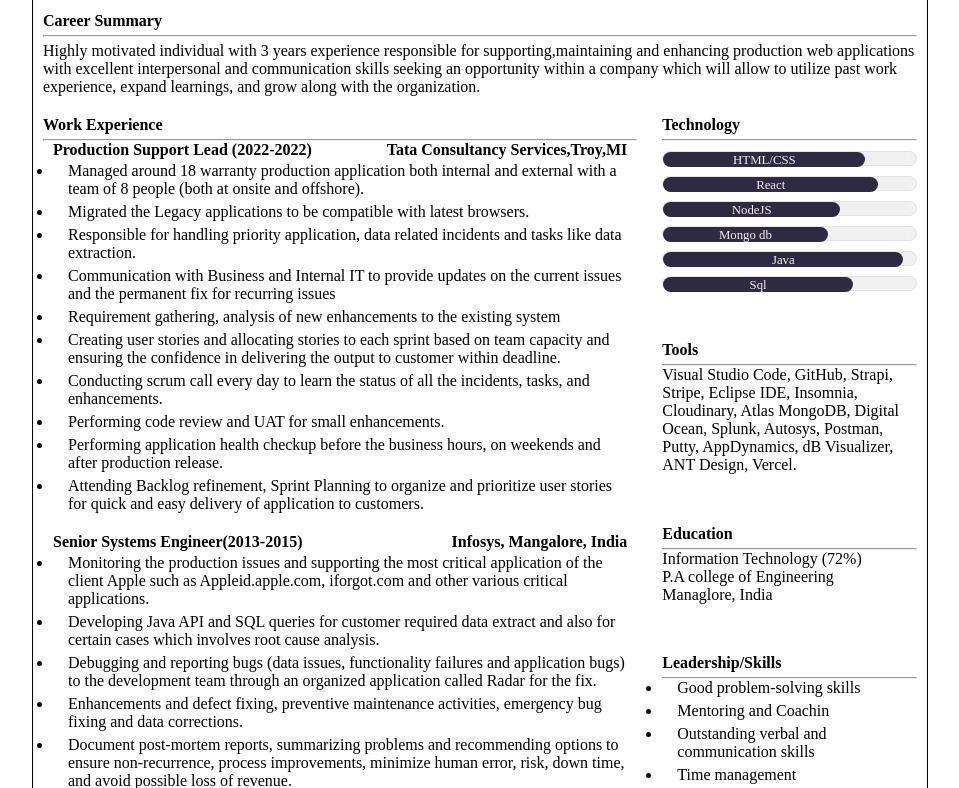
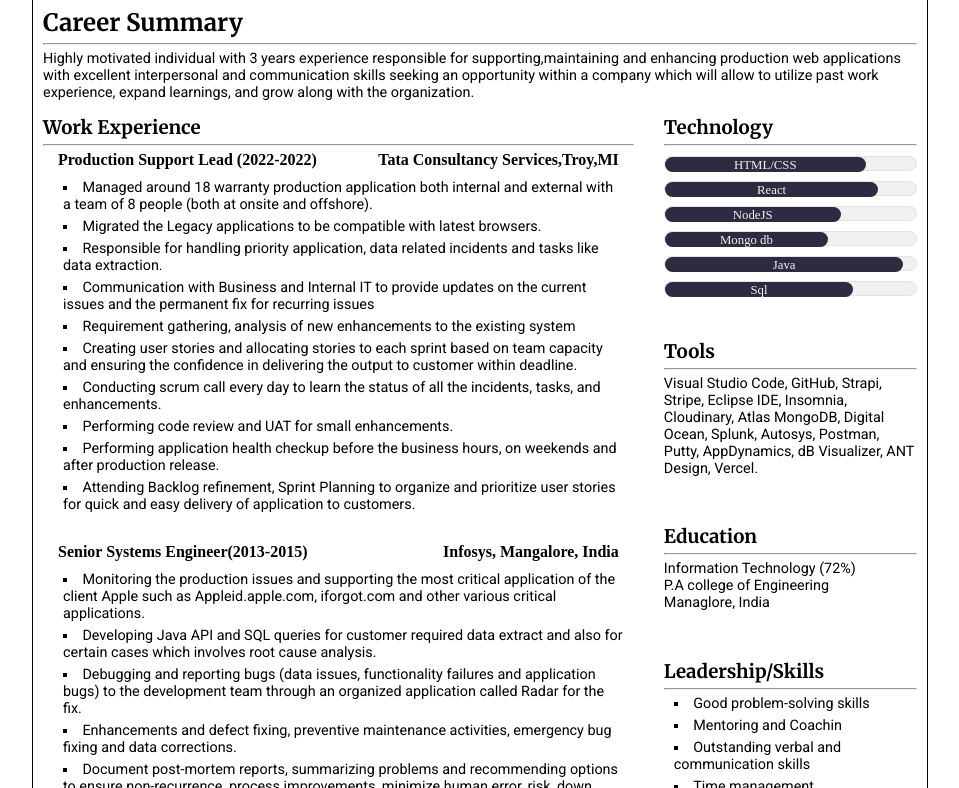
Before and after one commit to PrajnaYogesh/resume, a plain HTML site: page index.html in a window 1280 px wide. Shown: the part 164-952 px from the top of the page, without its empty margins (160-1119 px from the left). Drawn offline with Linux system fonts and the light colour scheme.

Commit message:
updated fonts

```diff
--- a/index.html
+++ b/index.html
@@ -5,7 +5,15 @@
     <meta name="viewport" content="width=device-width, initial-scale=1.0" />
     <title>Prajna Resume</title>
     <link rel="stylesheet" href="style.css" />
-    <script src="https://kit.fontawesome.com/262aad1d5c.js" crossorigin="anonymous"></script>
+    <link rel="preconnect" href="https://fonts.googleapis.com">
+<link rel="preconnect" href="https://fonts.gstatic.com" crossorigin>
+<link href="https://fonts.googleapis.com/css2?family=Roboto&display=swap" rel="stylesheet">
+<link rel="preconnect" href="https://fonts.googleapis.com">
+<link rel="preconnect" href="https://fonts.gstatic.com" crossorigin>
+<link href="https://fonts.googleapis.com/css2?family=Merriweather:wght@700&display=swap" rel="stylesheet">
+
+
+<script src="https://kit.fontawesome.com/262aad1d5c.js" crossorigin="anonymous"></script>
 
   </head>
   <body>
@@ -34,9 +42,9 @@
      <main class="bodySection">
 
       <div class="section2">
-<h2 class="desc-style">Career Summary</h2>
+<h2 class="merriweather-bold">Career Summary</h2>
 <hr>
-<p class="desc-style">
+<p class="roboto-regular">
   Highly motivated individual with 3 years experience  responsible for supporting,maintaining and enhancing production web applications with excellent interpersonal and communication skills seeking an
   opportunity within a company which will allow to utilize past work experience, expand learnings,
   and grow along with the organization.</p>
@@ -49,7 +57,7 @@
 
     <section class="workAndTech">
       <div class="workExperience">
-        <h3 class="desc-style">Work Experience</h2>
+        <h3 class="merriweather-bold">Work Experience</h2>
                <hr>
        <div class="companies">
         <div class="tcs">
@@ -59,7 +67,7 @@
 </div>
 
           <!-- <h6 class="year">2022-2022</h6> -->
-         <ul>
+         <ul class="roboto-regular">
           <li>Managed around 18 warranty production application both internal and external with a team of
             8 people (both at onsite and offshore).</li>
           <li>Migrated the Legacy applications to be compatible with latest browsers.</li>
@@ -87,7 +95,7 @@ and easy delivery of application to customers.</li>
           </div>
 
                     <!-- <h6 class="year">2013-2015</h6> -->
-                   <ul>
+                   <ul class="roboto-regular">
                     <li>Monitoring the production issues and supporting the most critical application of the client
                       Apple such as Appleid.apple.com, iforgot.com and other various critical applications.</li>
                     <li>Developing Java API and SQL queries for customer required data extract and also for certain
@@ -112,10 +120,10 @@ and easy delivery of application to customers.</li>
       <div class="techAndTools">
 
         <div class="Technology">
-        <h3 class="desc-style">Technology</h3>
+        <h3 class="merriweather-bold">Technology</h3>
         <hr>
         <div class="grey">
-          <div class="progress-bar" style="width:80%">HTML/CSS</div>
+          <div class="progress-bar " style="width:80%">HTML/CSS</div>
         </div>
 
         <div class="grey">
@@ -143,19 +151,19 @@ and easy delivery of application to customers.</li>
 
 
       <div class="Technology">
-        <h3 class="desc-style">Tools</h3>
+        <h3 class="merriweather-bold">Tools</h3>
         <hr>
-<p>Visual Studio Code, GitHub, Strapi, Stripe, Eclipse IDE, Insomnia, Cloudinary, Atlas MongoDB,
+<p class="roboto-regular">Visual Studio Code, GitHub, Strapi, Stripe, Eclipse IDE, Insomnia, Cloudinary, Atlas MongoDB,
   Digital Ocean, Splunk, Autosys, Postman, Putty, AppDynamics, dB Visualizer, ANT Design, Vercel.</p>
       </div>
 
 
 
       <div class="Technology">
-        <h3 class="desc-style">Education</h3>
+        <h3 class="merriweather-bold">Education</h3>
         <hr>
-        <div class="edu">
-          <p>Information Technology (72%)</p>
+        <div class="roboto-regular">
+          <p >Information Technology (72%)</p>
           <p>P.A college of Engineering</p>
           <p>Managlore, India</p>
         </div>
@@ -163,9 +171,9 @@ and easy delivery of application to customers.</li>
 
 
       <div class="Technology">
-        <h3 class="desc-style">Leadership/Skills</h3>
+        <h3 class="merriweather-bold">Leadership/Skills</h3>
         <hr>
-        <ul>
+        <ul class="roboto-regular">
           <li>Good problem-solving skills</li>
           <li>Mentoring and Coachin</li>
           <li>Outstanding verbal and communication skills</li>
@@ -174,9 +182,9 @@ and easy delivery of application to customers.</li>
       </div>
 
       <div class="Technology">
-        <h3 class="desc-style">Awards</h3>
+        <h3 class="merriweather-bold">Awards</h3>
         <hr>
-<ul>
+<ul class="roboto-regular">
   <li>Future of DS team award(Infosys)</li>
   <li>Best Team award(Infosys)</li>
 
--- a/style.css
+++ b/style.css
@@ -9,6 +9,8 @@
   width: 70vw;
   margin: auto;
 }
+
+
 
 /*nav bar */
 
@@ -89,21 +91,18 @@
   margin: 10px;
 }
 
-.desc-style {
-  padding: 5px 0px;
-  font-size: 1em;
-}
 
 .workAndTech {
   /* border: 1px solid rgb(38, 41, 38); */
   margin: 10px;
   display: flex;
+
 }
 
 .workExperience {
   /* border: 1px solid rgb(26, 231, 26); */
   width: 70%;
-  margin-right: 25px;
+  margin-right: 30px;
 }
 
 .companies {
@@ -127,12 +126,14 @@ li {
   font-size: 1em;
   padding-bottom: 5px;
   padding-left: 15px;
+  list-style-type: square;
 }
 
 .name,
 .company {
   font-weight: 800;
-  padding-bottom: 3px;
+  padding: 5px;
+  font-size: 1em;
 }
 .techAndTools {
   /* border: 1px solid rgb(81, 53, 238); */
@@ -164,3 +165,40 @@ li {
 p {
   font-size: 1em;
 }
+
+
+.roboto-regular {
+    font-family: "Roboto", sans-serif;
+    font-size: 0.9em;
+    font-style: normal;
+    padding: 5px 0px;
+  }
+
+  .merriweather-bold {
+    font-family: "Merriweather", serif;
+    font-weight: 700;
+    font-style: normal;
+    padding-bottom: 5px;
+  }
+
+  ul {
+    list-style-position: inside; /* Place the bullets inside the list item */
+}
+li {
+    padding-left: 10px; /* Adjust the padding between the bullet and the text */
+}
+
+  @media (max-width:980px) {
+    .workAndTech {
+        /* border: 1px solid rgb(38, 41, 38); */
+        margin:60px;
+        display: flex;
+       flex-direction: column;
+
+
+      }
+
+     .Technology{
+        padding: 20px 0px;
+     }
+  }
```
